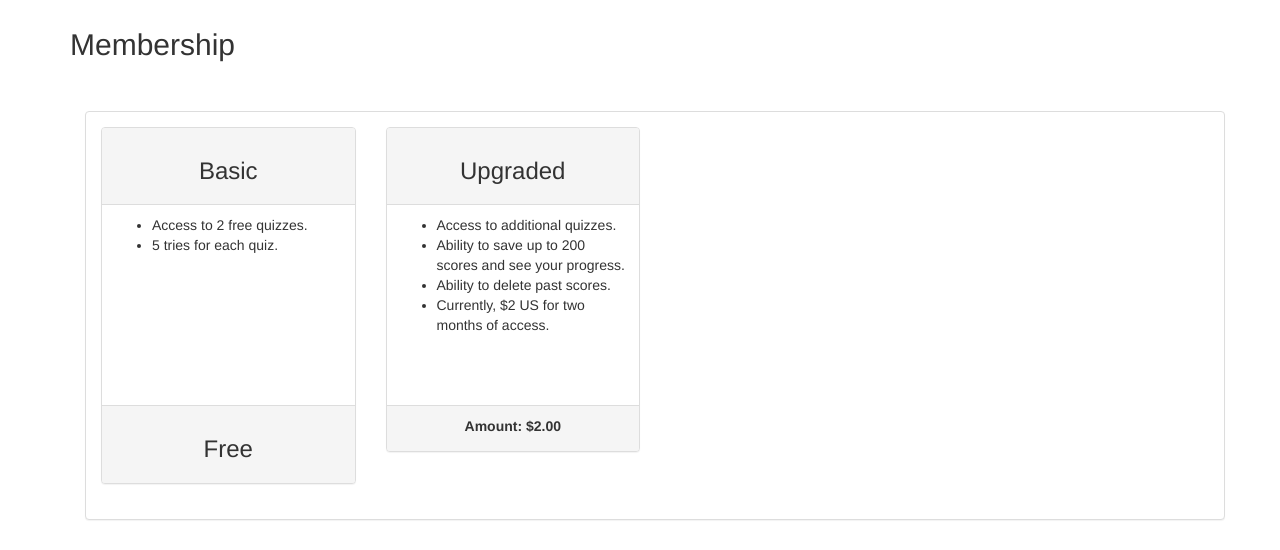
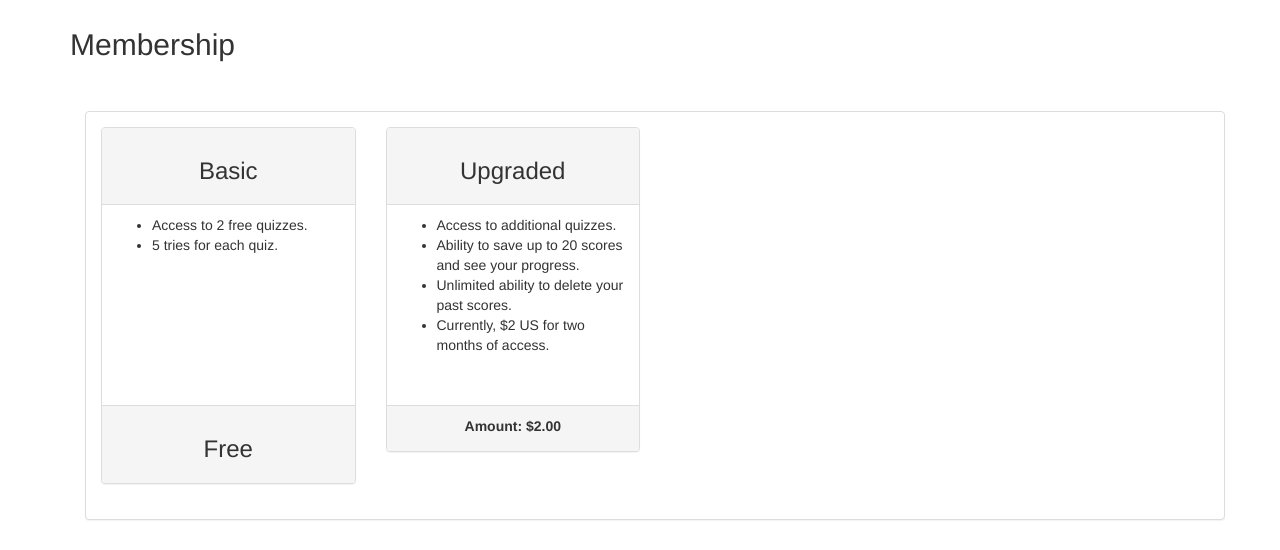
Before and after one commit to jieunyoo/hangulapp, a Flask app: template app/templates/upgrade.html in a window 1280 px wide. Shown: the part 344-894 px from the top of the page. Run offline with Flask 2, Linux system fonts and the light colour scheme; a user stored in the database is signed in; tables that the repository leaves empty hold one stand-in row (values such as "Sample post"); the template is opened without the code that fills it: most values are stand-ins (such as "Sample title", 1, 10 or a date in 2020); some libraries are stand-ins or nearby versions.

Commit message:
template updatesx

```diff
--- a/app/templates/hangul.html
+++ b/app/templates/hangul.html
@@ -2,7 +2,7 @@
 {% import "_macros.html" as macros %}
 {% import "bootstrap/wtf.html" as wtf %}
 
-{% block title %}Quiz - {{ user.username }}{% endblock %}
+{% block title %} Question {{ user.username }}{% endblock %}
 {% block page_content %}
 
 <h3>
--- a/app/templates/upgrade.html
+++ b/app/templates/upgrade.html
@@ -34,8 +34,8 @@
             <div class="panel-body">
                 <ul>
                 <li> Access to additional quizzes.
-                <li> Ability to save up to 200 scores and see your progress.
-                <li> Ability to delete past scores.
+                <li> Ability to save up to 20 scores and see your progress.
+                <li> Unlimited ability to delete your past scores.
                 <li> Currently, $2 US for two months of access.
                 </ul>
             </div>
```
